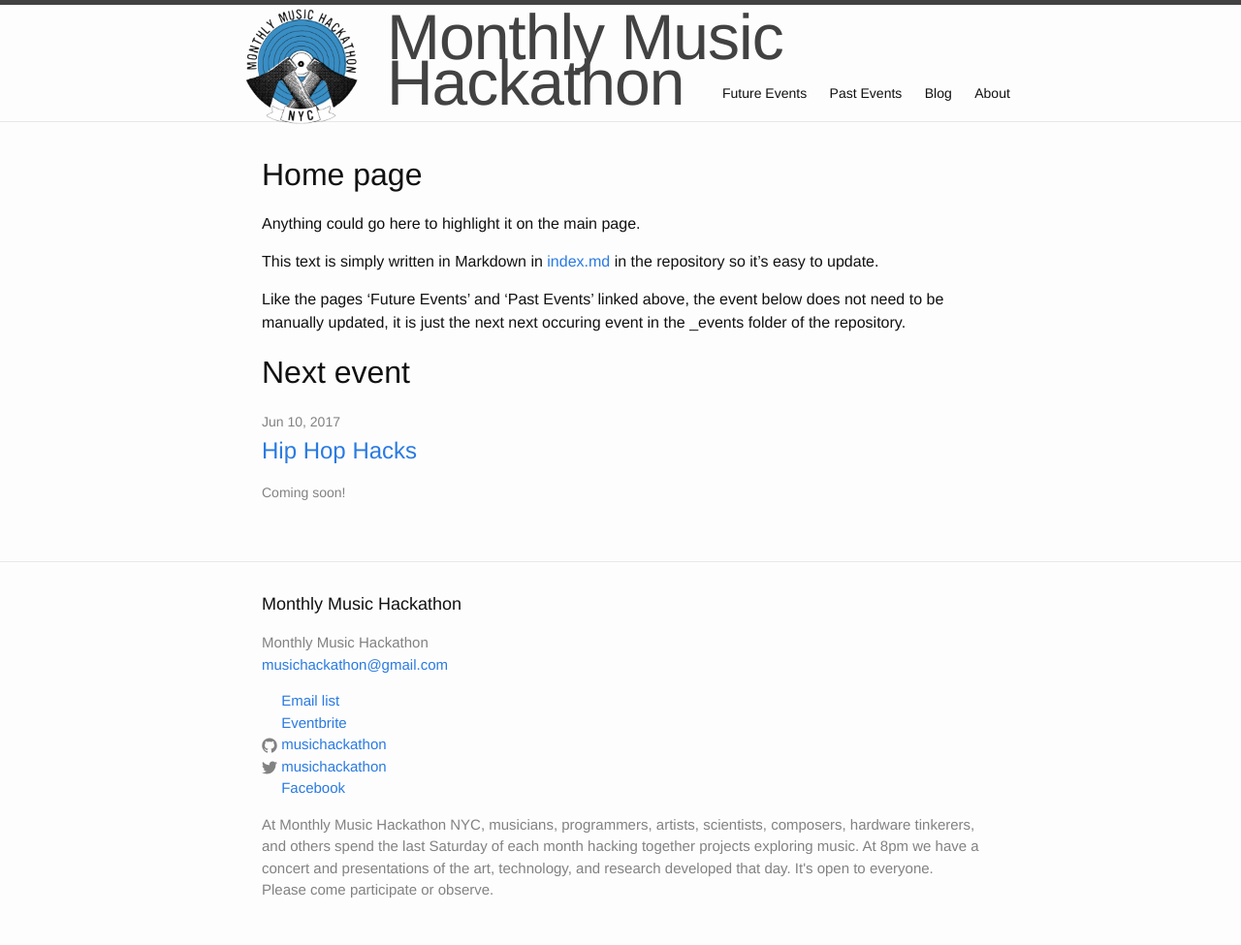
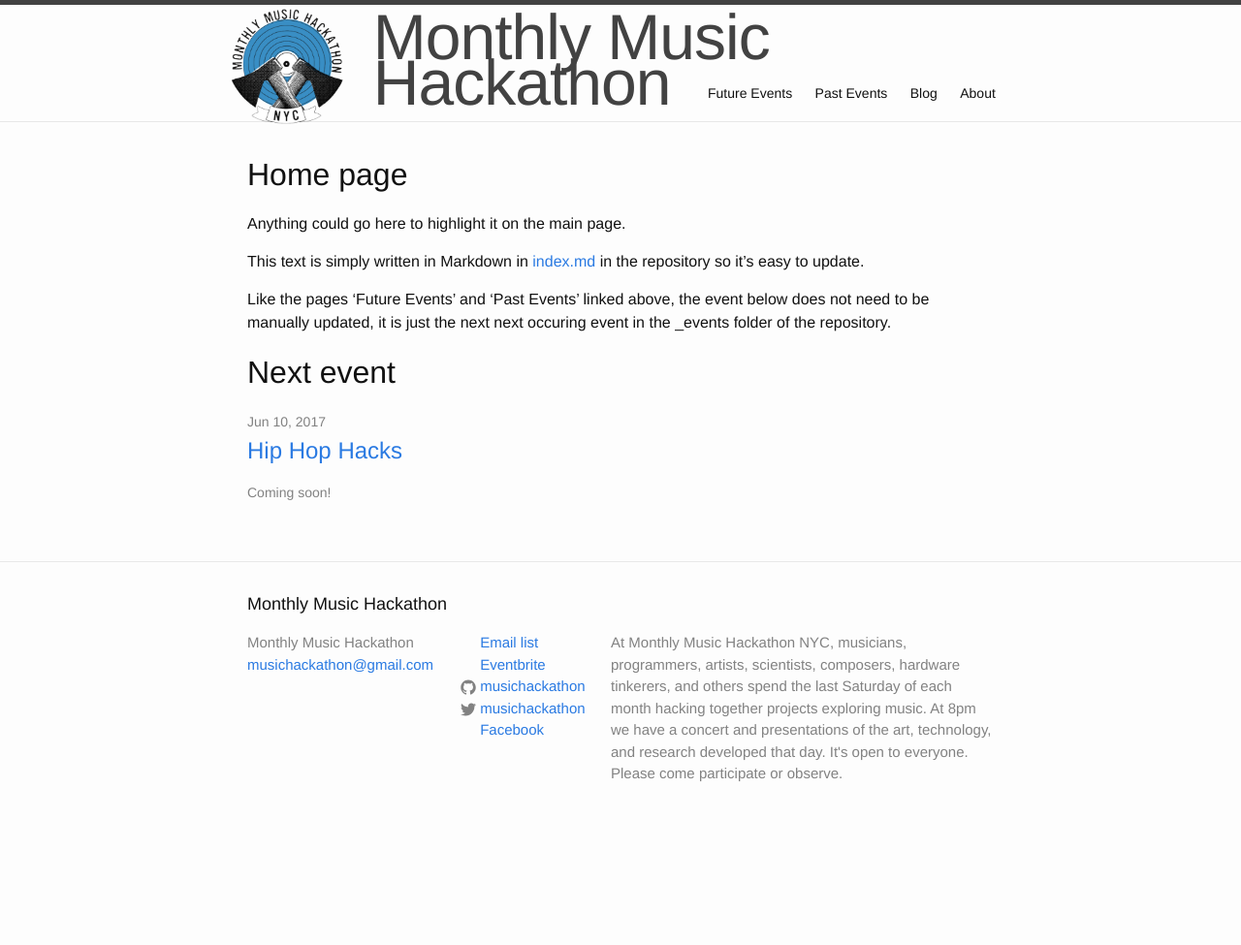
Before and after one commit to musichackathon/mmh_jekyll, a Jekyll site: the page built from index.md, in a window 1280 px wide. Shown: the whole page at 97% size. Built offline with Jekyll 4.4.1, drawn with Linux system fonts in a browser that asks for light colours; our own code applies the rules of GitHub Pages for plain Markdown files; after the commit the page ends 900 px from its top, so only the background shows below that.

Commit message:
Format footer (#21)
* move footer styles into separate file for consistency
* edit footer styles to reflect mobile-first changes to media queries
* change first two columns, visible at 700px+, to fixed widths

```diff
--- a/_sass/mmh.scss
+++ b/_sass/mmh.scss
@@ -41,5 +41,6 @@ $on-laptop:        800px !default;
 @import
   "mmh/base",
   "mmh/header",
+  "mmh/footer",
   "mmh/layout"
 ;
--- a/_sass/mmh/_base.scss
+++ b/_sass/mmh/_base.scss
@@ -165,10 +165,8 @@ pre {
   @extend %clearfix;
 
   @include media-query($on-laptop) {
-    max-width: -webkit-calc(#{$content-width} - (#{$spacing-unit} * 2));
-    max-width:         calc(#{$content-width} - (#{$spacing-unit} * 2));
-    padding-right: $spacing-unit;
-    padding-left: $spacing-unit;
+    max-width: -webkit-calc(#{$content-width} - (#{$spacing-unit}));
+    max-width:         calc(#{$content-width} - (#{$spacing-unit}));
   }
 }
 
--- /dev/null
+++ b/_sass/mmh/_footer.scss
@@ -0,0 +1,66 @@
+/**
+ * Site footer
+ */
+.site-footer {
+  border-top: 1px solid $grey-color-light;
+  padding: $spacing-unit 0;
+}
+
+.footer-heading {
+  font-size: 18px;
+  margin-bottom: $spacing-unit / 2;
+}
+
+.contact-list,
+.social-media-list {
+  list-style: none;
+  margin-left: 0;
+}
+
+.footer-col-wrapper {
+  font-size: 15px;
+  color: $grey-color;
+  margin-left: -$spacing-unit / 2;
+  @extend %clearfix;
+}
+
+.footer-col {
+  float: left;
+  padding-left: $spacing-unit / 2;
+
+  @include media-query($on-largePhone) {
+    margin-bottom: $spacing-unit / 2;
+  }
+}
+
+.footer-col-1,
+.footer-col-2 {
+  width: -webkit-calc(100% - (#{$spacing-unit} / 2));
+  width:         calc(100% - (#{$spacing-unit} / 2));
+
+  @include media-query($on-largePhone) {
+    width: -webkit-calc(50% - (#{$spacing-unit} / 2));
+    width:         calc(50% - (#{$spacing-unit} / 2));
+  }
+}
+
+.footer-col-3 {
+  width: -webkit-calc(100% - (#{$spacing-unit} / 2));
+  width:         calc(100% - (#{$spacing-unit} / 2));
+}
+
+
+@media screen and (min-width: 700px) {
+  .footer-col-1 {
+    width: -webkit-calc(220px - (#{$spacing-unit} / 2));
+    width:         calc(220px- (#{$spacing-unit} / 2));
+  }
+  .footer-col-2 {
+    width: -webkit-calc(155px - (#{$spacing-unit} / 2));
+    width:         calc(155px - (#{$spacing-unit} / 2));
+  }
+  .footer-col-3 {
+    width: -webkit-calc(100% - 375px - (#{$spacing-unit} / 2));
+    width:         calc(100% - 375px - (#{$spacing-unit} / 2));
+  }
+}
--- a/_sass/mmh/_layout.scss
+++ b/_sass/mmh/_layout.scss
@@ -1,79 +1,3 @@
-
-
-
-
-
-
-/**
- * Site footer
- */
-.site-footer {
-  border-top: 1px solid $grey-color-light;
-  padding: $spacing-unit 0;
-}
-
-.footer-heading {
-  font-size: 18px;
-  margin-bottom: $spacing-unit / 2;
-}
-
-.contact-list,
-.social-media-list {
-  list-style: none;
-  margin-left: 0;
-}
-
-.footer-col-wrapper {
-  font-size: 15px;
-  color: $grey-color;
-  margin-left: -$spacing-unit / 2;
-  @extend %clearfix;
-}
-
-.footer-col {
-  float: left;
-  margin-bottom: $spacing-unit / 2;
-  padding-left: $spacing-unit / 2;
-}
-
-.footer-col-1 {
-  width: -webkit-calc(35% - (#{$spacing-unit} / 2));
-  width:         calc(35% - (#{$spacing-unit} / 2));
-}
-
-.footer-col-2 {
-  width: -webkit-calc(20% - (#{$spacing-unit} / 2));
-  width:         calc(20% - (#{$spacing-unit} / 2));
-}
-
-.footer-col-3 {
-  width: -webkit-calc(45% - (#{$spacing-unit} / 2));
-  width:         calc(45% - (#{$spacing-unit} / 2));
-}
-
-@include media-query($on-laptop) {
-  .footer-col-1,
-  .footer-col-2 {
-    width: -webkit-calc(50% - (#{$spacing-unit} / 2));
-    width:         calc(50% - (#{$spacing-unit} / 2));
-  }
-
-  .footer-col-3 {
-    width: -webkit-calc(100% - (#{$spacing-unit} / 2));
-    width:         calc(100% - (#{$spacing-unit} / 2));
-  }
-}
-
-@include media-query($on-palm) {
-  .footer-col {
-    float: none;
-    width: -webkit-calc(100% - (#{$spacing-unit} / 2));
-    width:         calc(100% - (#{$spacing-unit} / 2));
-  }
-}
-
-
-
 /**
  * Page content
  */
```
